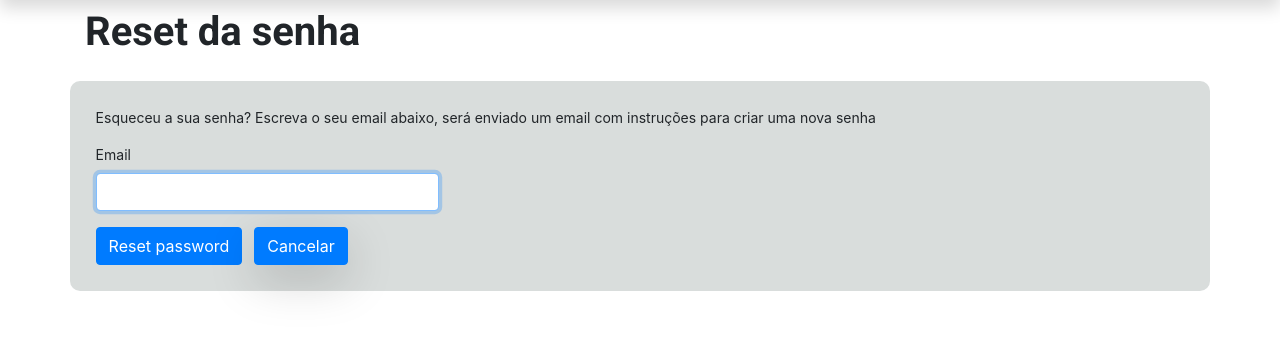
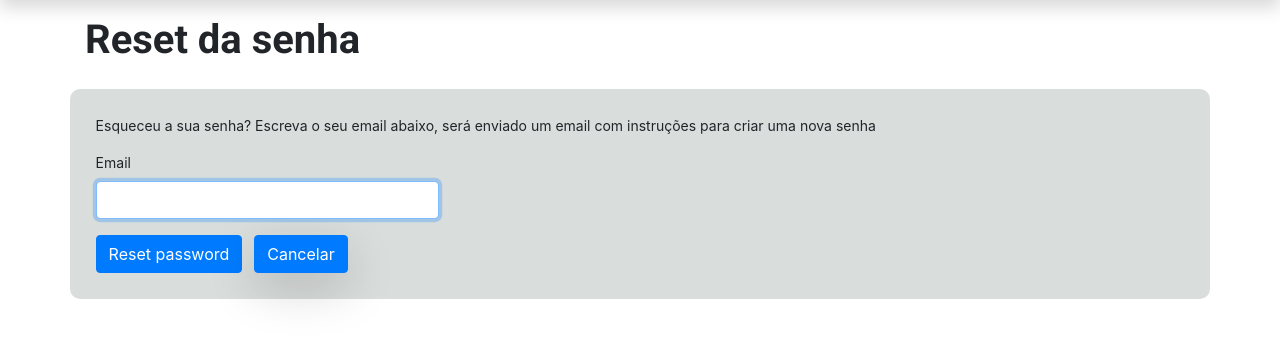
Before and after one commit to Antonio-Neves/Gestao-Escolar, a Django app: page /usuarios/password-reset/ in a window 1280 px wide. Shown: the part 75-415 px from the top of the page. Run offline with Django 3.2, Linux system fonts and the light colour scheme; some libraries are stand-ins or nearby versions.

Commit message:
Index html

```diff
--- a/base/templates/base/_base_index.html
+++ b/base/templates/base/_base_index.html
@@ -8,7 +8,7 @@
 <body>
     {% include 'base/_header_principal.html' %}
     {% include 'base/_messages.html' %}
-    <div class="container mt-2">
+    <div class="container mt-3">
         <h1>{% block body_title %}{% endblock %}</h1>
     </div>
     {% block body_content %}{% endblock %}
```
